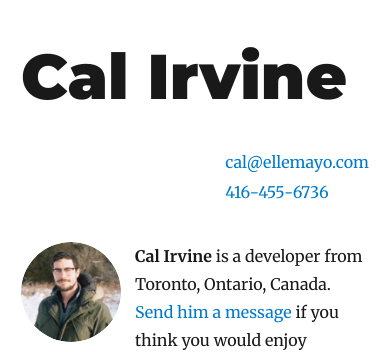
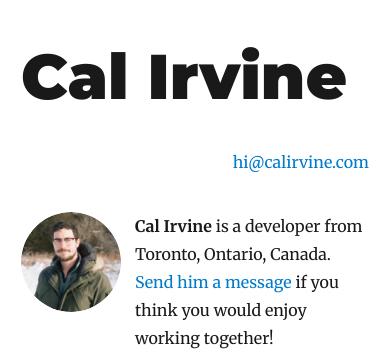
Before and after one commit to calirvine/calirvine, a Gatsby site: page / in a window 390 px wide. Shown: the top 352 px of the page. Built offline with nearby package versions, Linux system fonts and the light colour scheme; Gatsby itself is replaced by a stand-in of ours; some packages are replaced by stand-ins of ours.

Commit message:
removed phone number, maybe I'll put it back later.

```diff
--- a/src/components/layout.js
+++ b/src/components/layout.js
@@ -34,10 +34,7 @@ class Layout extends React.Component {
         <div style={{ float: "right" }}>
           <ul style={{ float: "left", listStyle: "none", lineHeight: "1" }}>
             <li>
-              <a href="mailto:cal@ellemayo.com">cal@ellemayo.com</a>
-            </li>
-            <li>
-              <a href="tel:4164556736">416-455-6736</a>
+              <a href="mailto:hi@calirvine.com">hi@calirvine.com</a>
             </li>
           </ul>
         </div>
```
